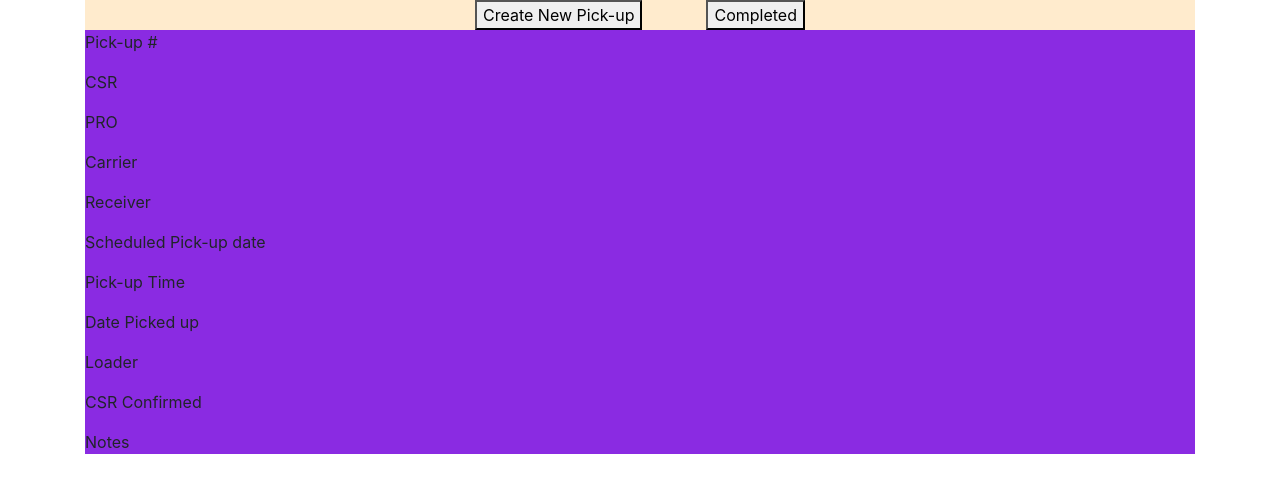
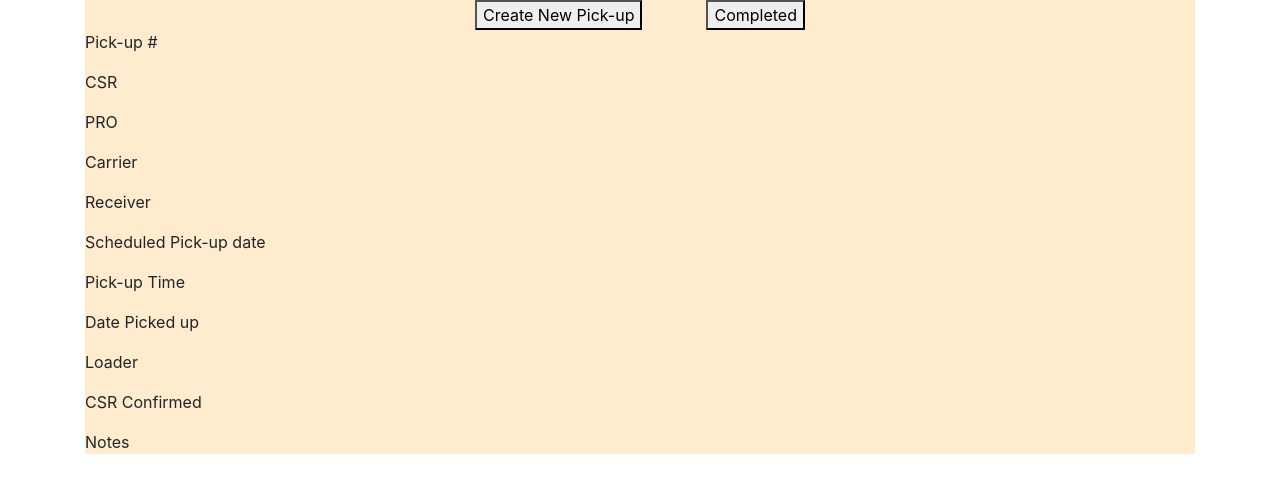
Before and after one commit to ehunter7/will-call, a React (Create React App) app in the folder client/: page / in a window 1280 px wide. Shown: the top 492 px of the page. Built offline with nearby package versions, Linux system fonts and the light colour scheme.

Commit message:
add input

```diff
--- a/client/src/components/style.css
+++ b/client/src/components/style.css
@@ -9,5 +9,5 @@
 }
 
 .orderCard {
-    background-color: blueviolet;
+    background-color: blanchedalmond;
 }
```
